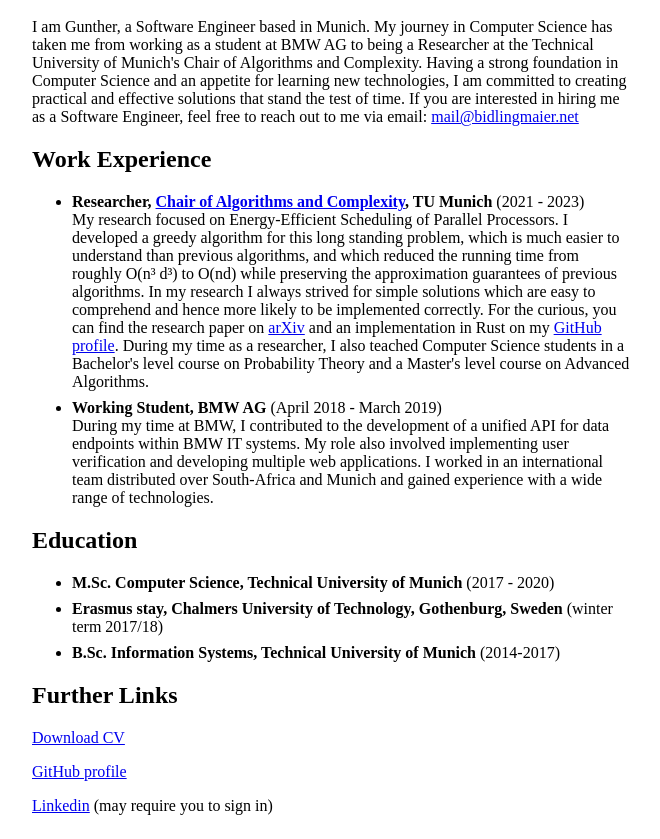
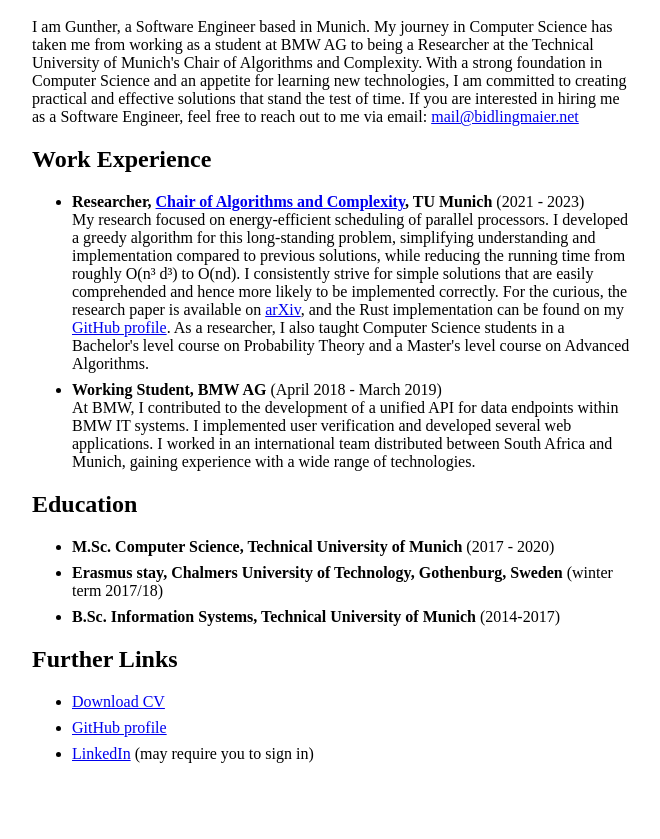
Before and after one commit to gbid/gbid.github.io, a plain HTML site: page index.html in a window 1280 px wide. Shown: the part 48-887 px from the top of the page, without its empty margins (308-968 px from the left). After the commit the page ends 835 px from the top, so only its background shows below. Drawn offline with Linux system fonts and the light colour scheme.

Commit message:
Improve formulations

```diff
--- a/index.html
+++ b/index.html
@@ -20,7 +20,7 @@
     <h1>Gunther Bidlingmaier</h1>
     <p>
       I am Gunther, a Software Engineer based in Munich. My journey in Computer Science has taken me from working as a student at BMW AG to being a Researcher at the Technical University of Munich's Chair of Algorithms and Complexity.
-      Having a strong foundation in Computer Science and an appetite for learning new technologies, I am committed to creating practical and effective solutions that stand the test of time.
+      With a strong foundation in Computer Science and an appetite for learning new technologies, I am committed to creating practical and effective solutions that stand the test of time.
       If you are interested in hiring me as a Software Engineer, feel free to reach out to me via email:
       <a href="mailto:mail@bidlingmaier.net">mail@bidlingmaier.net</a>
     </p>
@@ -29,15 +29,15 @@
     <ul>
       <li>
         <strong>Researcher, <a href=https://www14.in.tum.de/index.html.en>Chair of Algorithms and Complexity</a>, TU Munich</strong> (2021 - 2023)<br>
-        My research focused on Energy-Efficient Scheduling of Parallel Processors.
-        I developed a greedy algorithm for this long standing problem, which is much easier to understand than previous algorithms, and which reduced the running time from roughly O(n³ d³) to O(nd) while preserving the approximation guarantees of previous algorithms.
-        In my research I always strived for simple solutions which are easy to comprehend and hence more likely to be implemented correctly.
-        For the curious, you can find the research paper on <a href="https://arxiv.org/abs/2307.00949">arXiv</a> and an implementation in Rust on my <a href="https://github.com/gbid">GitHub profile</a>.
-        During my time as a researcher, I also teached Computer Science students in a Bachelor's level course on Probability Theory and a Master's level course on Advanced Algorithms.
+        My research focused on energy-efficient scheduling of parallel processors.
+        I developed a greedy algorithm for this long-standing problem, simplifying understanding and implementation compared to previous solutions, while reducing the running time from roughly O(n³ d³) to O(nd).
+        I consistently strive for simple solutions that are easily comprehended and hence more likely to be implemented correctly.
+        For the curious, the research paper is available on <a href="https://arxiv.org/abs/2307.00949">arXiv</a>, and the Rust implementation can be found on my <a href="https://github.com/gbid">GitHub profile</a>.
+        As a researcher, I also taught Computer Science students in a Bachelor's level course on Probability Theory and a Master's level course on Advanced Algorithms.
       </li>
       <li>
         <strong>Working Student, BMW AG</strong> (April 2018 - March 2019)<br>
-        During my time at BMW, I contributed to the development of a unified API for data endpoints within BMW IT systems. My role also involved implementing user verification and developing multiple web applications. I worked in an international team distributed over South-Africa and Munich and gained experience with a wide range of technologies.
+        At BMW, I contributed to the development of a unified API for data endpoints within BMW IT systems. I implemented user verification and developed several web applications. I worked in an international team distributed between South Africa and Munich, gaining experience with a wide range of technologies.
       </li>
     </ul>
 
@@ -47,9 +47,12 @@
       <li><strong>Erasmus stay, Chalmers University of Technology, Gothenburg, Sweden</strong> (winter term 2017/18)</li>
       <li><strong>B.Sc. Information Systems, Technical University of Munich</strong> (2014-2017)</li>
     </ul>
+
   <h2> Further Links </h2>
-    <p><a href="cv.pdf" download>Download CV</a></p>
-    <p><a href="https://github.com/gbid" download>GitHub profile</a></p>
-    <p><a href="https://de.linkedin.com/in/gunther-bidlingmaier-885157145">Linkedin</a> (may require you to sign in)</p>
+    <ul>
+      <li><a href="cv.pdf" download>Download CV</a></li>
+      <li><a href="https://github.com/gbid" download>GitHub profile</a></li>
+      <li><a href="https://de.linkedin.com/in/gunther-bidlingmaier-885157145">LinkedIn</a> (may require you to sign in)</li>
+    </ul>
   </body>
 </html>
```
